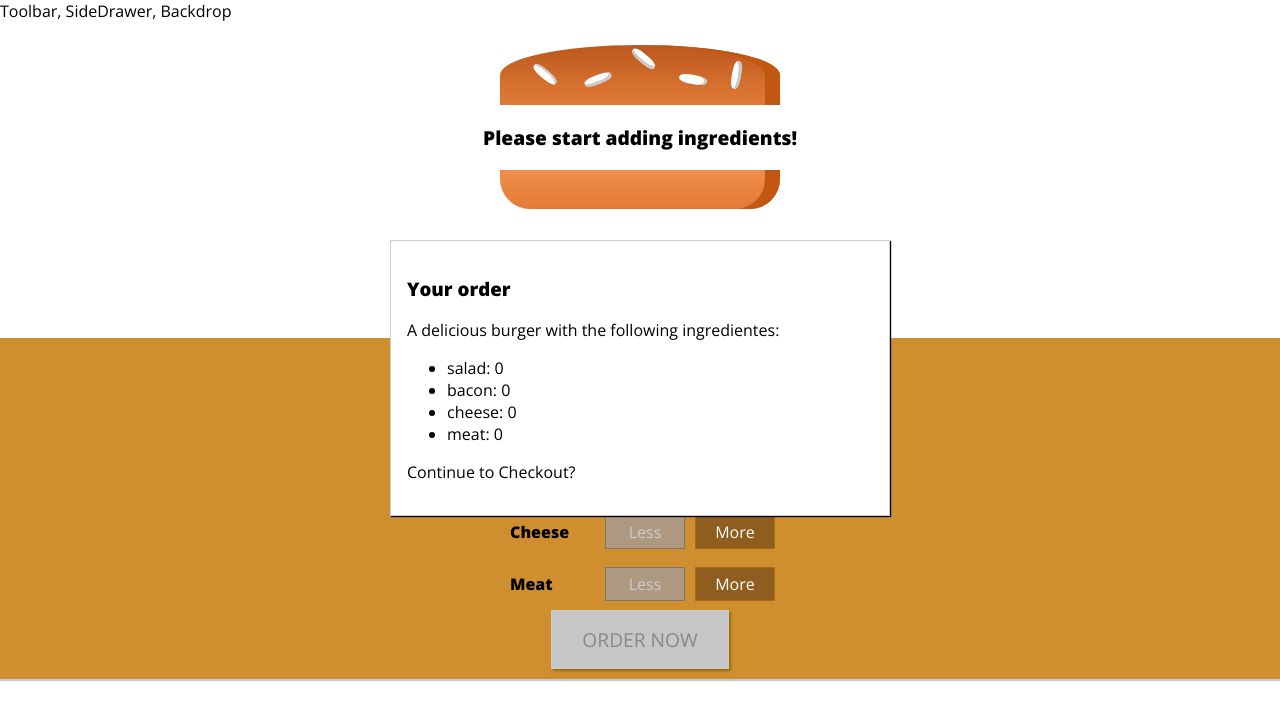
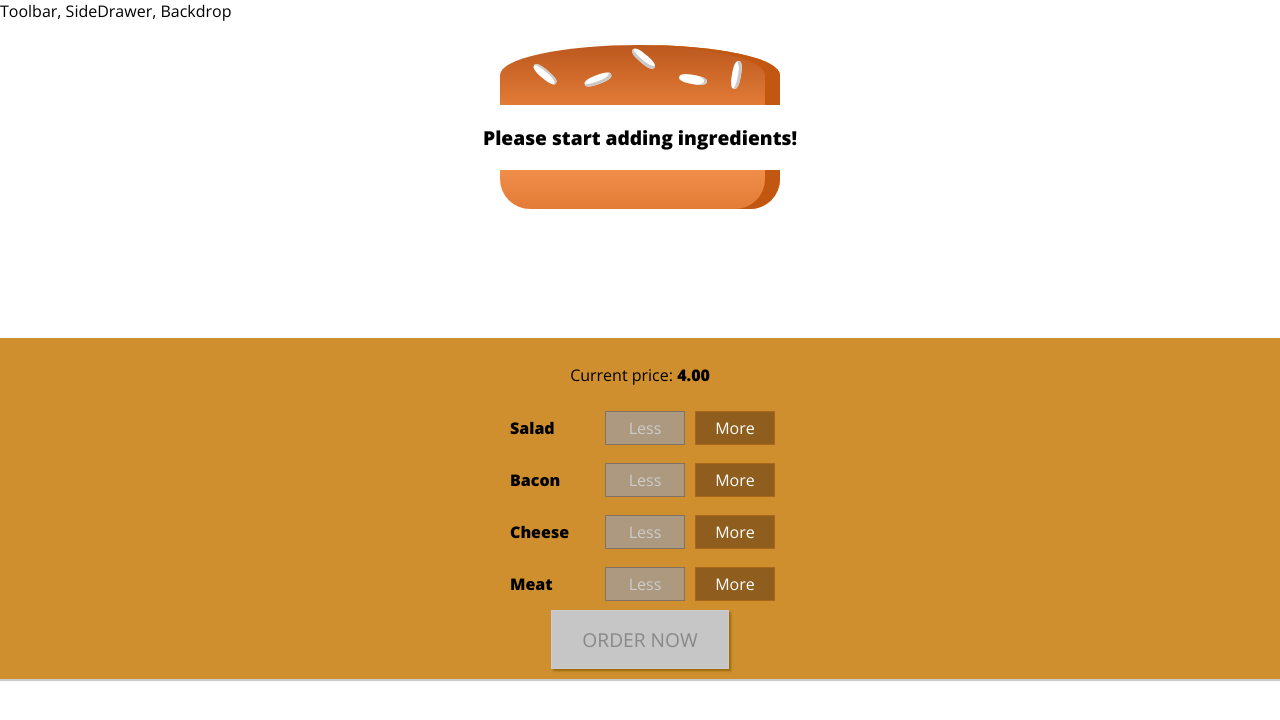
Before and after one commit to felipehermosilla/burger-app, a React (Create React App) app: page / in a window 1280 px wide. Shown: the top 720 px of the page. Built offline with nearby package versions, Linux system fonts and the light colour scheme.

Commit message:
Showing & Hidding the Modal

```diff
--- a/src/components/Burger/BuildControls/BuildControls.js
+++ b/src/components/Burger/BuildControls/BuildControls.js
@@ -23,7 +23,8 @@
     ))}
     <button
     className={classes.OrderButton}
-    disabled={!props.purchasable}>ORDER NOW</button>
+    disabled={!props.purchasable}
+    onClick={props.ordered}>ORDER NOW</button>
   </div>
 );
 
--- a/src/components/UI/Modal/Modal.js
+++ b/src/components/UI/Modal/Modal.js
@@ -3,7 +3,12 @@
 import classes from './Modal.module.css';
 
 const modal = (props) => (
-  <div className={classes.Modal}>
+  <div
+    className={classes.Modal}
+    style={{
+      transform: props.show ? 'translateY(0)': 'translateY(-100vh)',
+      opacity : props.show ? '1': '0'
+    }}>
     {props.children}
   </div>
 );
--- a/src/containers/BurgerBuilder/BurgerBuilder.js
+++ b/src/containers/BurgerBuilder/BurgerBuilder.js
@@ -28,7 +28,8 @@
       meat: 0
     },
     totalPrice: 4,
-    purchasable: false
+    purchasable: false,
+    purchasing: false
   }
 
   updatePurchaseState (ingredients) {
@@ -78,6 +79,10 @@
     this.updatePurchaseState(updatedIngredients);
   }
 
+  purshaseHandler  = () =>  {
+    this.setState({purchasing: true});
+  }
+
   render () {
     const disabledInfo = {
       ...this.state.ingredients
@@ -88,7 +93,7 @@
     // {salad: true, meet:false}
     return (
       <Aux>
-        <Modal>
+        <Modal show={this.state.purchasing}>
           <OrderSummary ingredients={this.state.ingredients} />
         </Modal>
         <Burger ingredients={this.state.ingredients} />
@@ -97,6 +102,7 @@
           ingredientRemove={this.removeIngredientHandler}
           disabled={disabledInfo}
           purchasable={this.state.purchasable}
+          ordered={this.purshaseHandler}
           price={this.state.totalPrice}/>
       </Aux>
     );
```
